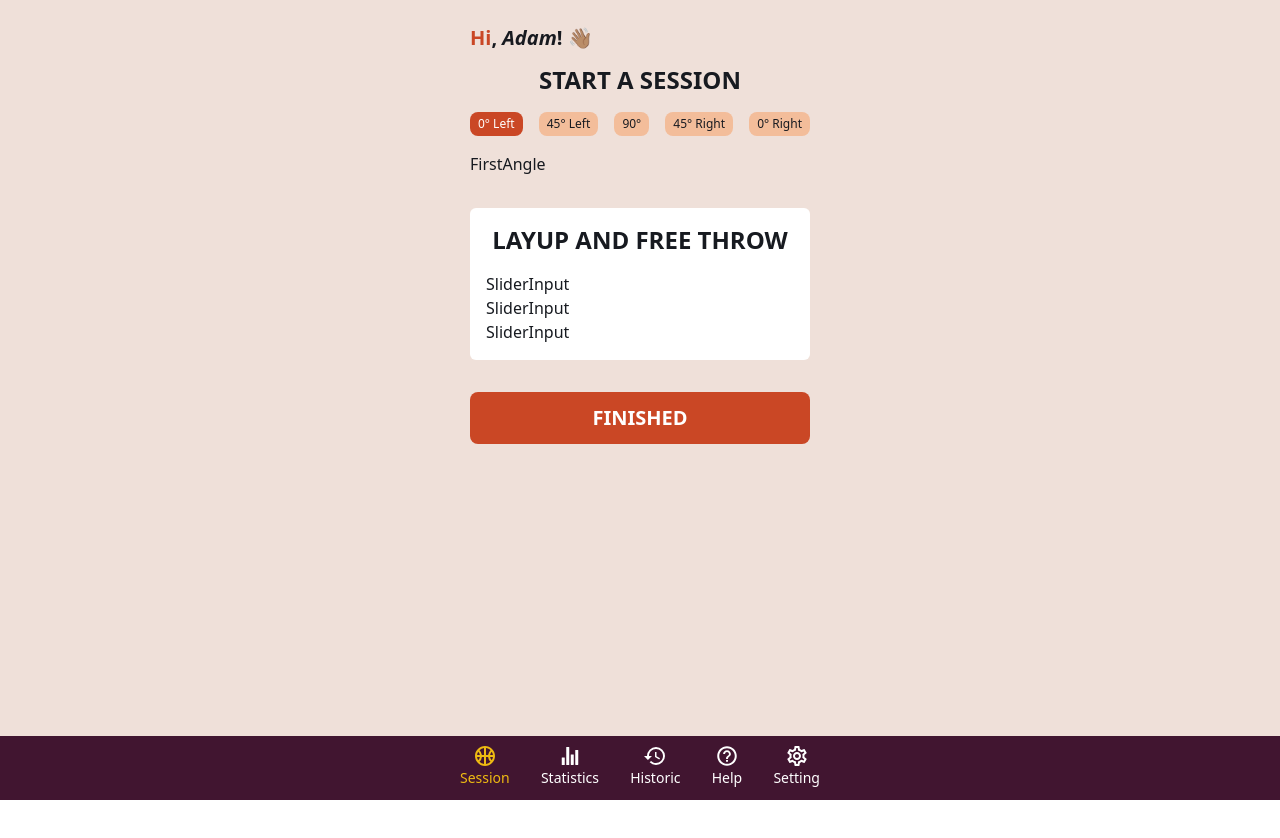
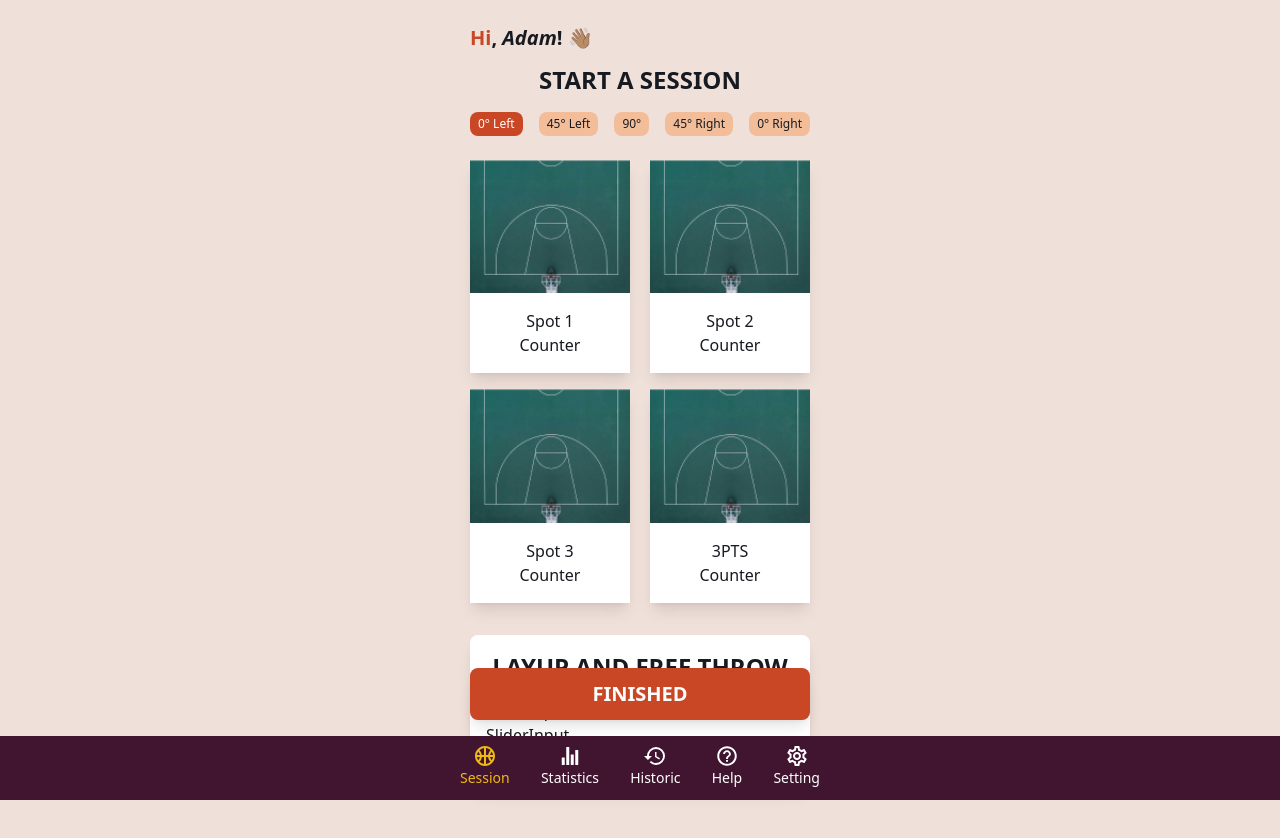
Before and after one commit to ornel77/basketball-practice-app, a React (Vite) app in the folder frontend/: page / in a window 1280 px wide. Shown: the top 838 px of the page. Before the commit the page ends 800 px from the top, so only its background shows below. Built offline with nearby package versions, Linux system fonts and the light colour scheme.

Commit message:
start spot card

```diff
--- a/frontend/src/components/session/NavSession.jsx
+++ b/frontend/src/components/session/NavSession.jsx
@@ -23,7 +23,7 @@ const NavSession = () => {
     };
     return (
         <div className='w-full relative'>
-            <ul className='flex justify-between gap-1 mb-4'>
+            <ul className='flex justify-between gap-1 mb-6'>
                 {TAB_ITEMS.map((item, index) => (
                     <li
                         className={`tabs ${
--- a/frontend/src/components/session/SessionForm.jsx
+++ b/frontend/src/components/session/SessionForm.jsx
@@ -9,13 +9,13 @@ const SessionForm = () => {
     e.preventDefault()
   }
   return (
-    <form action="" onSubmit={handleSubmit}>
+    <form action="" onSubmit={handleSubmit} className="relative">
       <section className="flex flex-wrap gap-6 mb-8">
         <NavSession />
 
       </section>
 
-      <section className="bg-white rounded-md mb-8 p-4">
+      <section className="bg-white rounded-lg mb-8 p-4 shadow-lg">
         <h2 className="text-center text-2xl uppercase font-bold mb-4">
           layup and free throw
         </h2>
@@ -25,7 +25,7 @@ const SessionForm = () => {
           <SliderInput />
         </div>
       </section>
-      <button className="px-4 py-3 bg-red w-full uppercase text-white font-bold text-xl rounded-lg">
+      <button className="px-4 py-3 bg-red w-full uppercase text-white font-bold text-xl rounded-lg shadow-lg bottom-20 left-0 z-10 sticky">
         Finished
       </button>
     </form>
--- a/frontend/src/components/session/SessionHeading.jsx
+++ b/frontend/src/components/session/SessionHeading.jsx
@@ -1,4 +1,4 @@
-import React from "react";
+
 
 const SessionHeading = () => {
   return (
--- a/frontend/src/components/session/SpotCard.jsx
+++ b/frontend/src/components/session/SpotCard.jsx
@@ -1,8 +1,14 @@
-import React from 'react'
 
-const SpotCard = () => {
+
+const SpotCard = ({label, imgUrl}) => {
   return (
-    <div>SpotCard</div>
+    <div className="shadow-lg">
+      <img src="/spott.png" alt="" className="w-40"/>
+      <div className="bg-white h-20 p-4 flex flex-col items-center">
+        <p>{label} </p>
+        <p>Counter</p>
+      </div>
+    </div>
   )
 }
 
--- a/frontend/src/components/session/angles/FirstAngle.jsx
+++ b/frontend/src/components/session/angles/FirstAngle.jsx
@@ -1,8 +1,15 @@
-import React from 'react'
+
+import SpotCard from '../SpotCard'
 
 const FirstAngle = () => {
   return (
-    <div>FirstAngle</div>
+    <div className='flex gap-4 flex-wrap justify-between'>
+      <SpotCard label={"Spot 1"}/>
+      <SpotCard label={"Spot 2"}/>
+      <SpotCard label={"Spot 3"}/>
+      <SpotCard label={"3PTS"}/>
+
+    </div>
   )
 }
 
--- a/frontend/src/components/session/angles/SecondAngle.jsx
+++ b/frontend/src/components/session/angles/SecondAngle.jsx
@@ -1,8 +1,15 @@
-import React from 'react'
+
+import SpotCard from '../SpotCard'
 
 const SecondAngle = () => {
   return (
-    <div>SecondAngle</div>
+    <div className='flex gap-4 flex-wrap justify-between'>
+      <SpotCard label={"Spot 1"}/>
+      <SpotCard label={"Spot 2"}/>
+      <SpotCard label={"Spot 3"}/>
+      <SpotCard label={"3PTS"}/>
+
+    </div>
   )
 }
 
--- a/frontend/src/pages/SessionPage.jsx
+++ b/frontend/src/pages/SessionPage.jsx
@@ -1,10 +1,10 @@
-import React from "react";
+
 import SessionHeading from "../components/session/SessionHeading";
 import SessionForm from "../components/session/SessionForm";
 
 const SessionPage = () => {
   return (
-    <div className="bg-pink-100 pt-6 text-slate-800 h-screen">
+    <div className="bg-pink-100 pt-6 text-slate-800 pb-16">
       <div className="container">
         <SessionHeading />
         <SessionForm />
```
Also changed, not shown: frontend/src/pages/HistoricPage.jsx (+1 -1 lines), frontend/public/spot1.png (added), frontend/public/spott.png (added).
